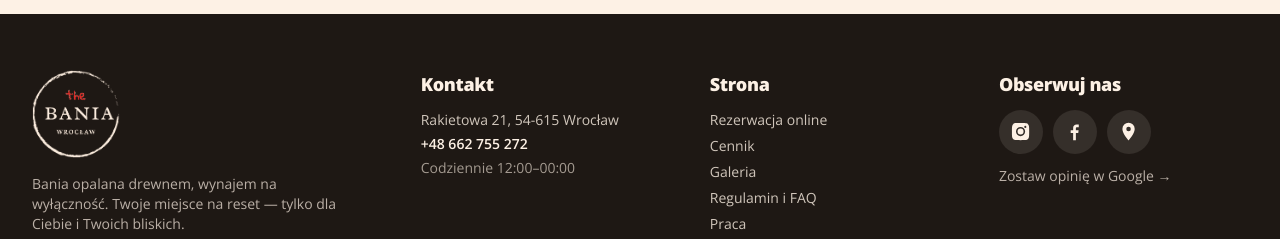
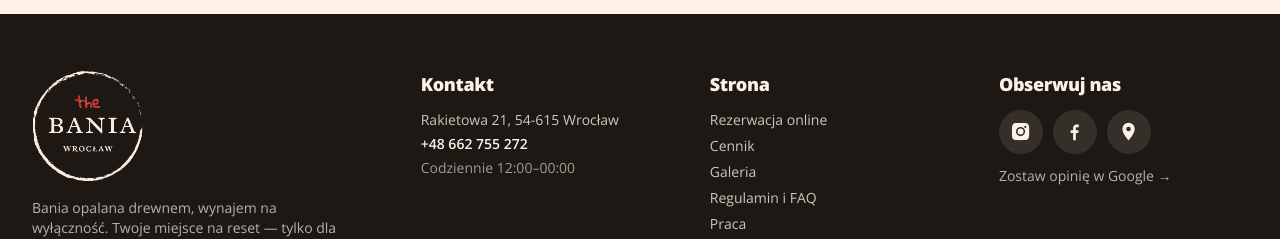
Before and after one commit to 666iscream-pixel/theBania, a Next.js app: page / in a window 1280 px wide. Shown: the part 5734-5973 px from the top of the page. Built offline with nearby package versions, Linux system fonts and the light colour scheme.

Commit message:
Stopka: większe logo niż w nagłówku

```diff
--- a/src/components/SiteFooter.tsx
+++ b/src/components/SiteFooter.tsx
@@ -9,7 +9,7 @@ export function SiteFooter() {
     <footer className="mt-auto bg-ink text-cream">
       <div className="wrap grid gap-10 py-14 sm:grid-cols-2 lg:grid-cols-[1.4fr_1fr_1fr_1fr]">
         <div>
-          <Logo size={88} light />
+          <Logo size={112} light />
           <p className="mt-4 max-w-xs text-sm text-cream/70">Bania opalana drewnem, wynajem na wyłączność. Twoje miejsce na reset — tylko dla Ciebie i Twoich bliskich.</p>
         </div>
         <div className="text-sm">
```
